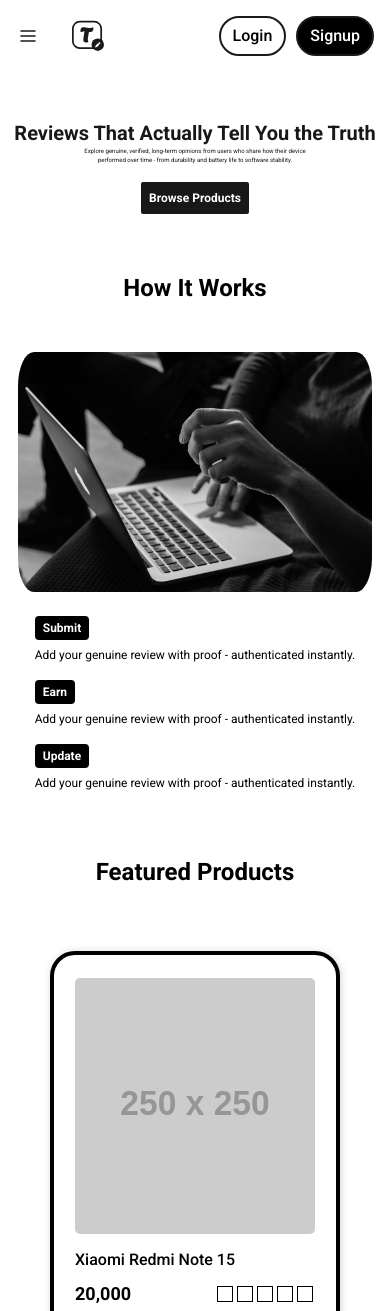
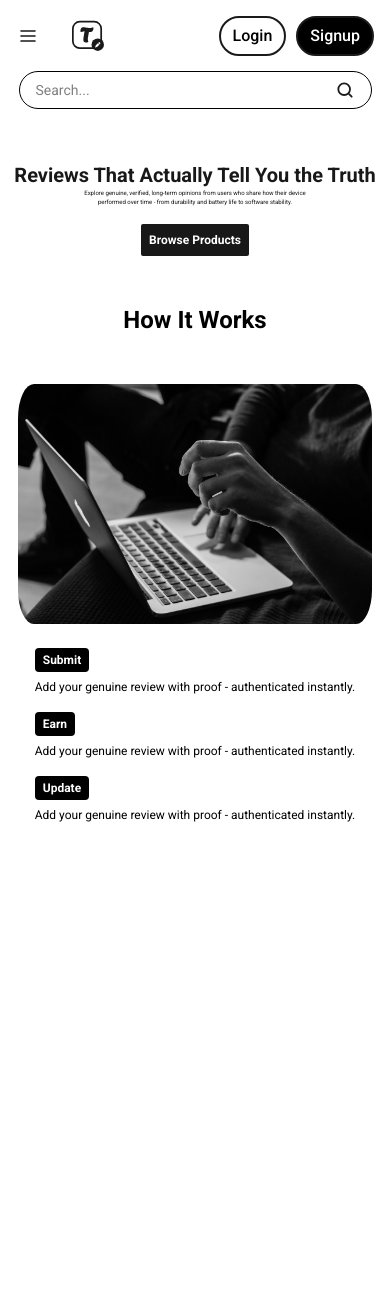
Before and after one commit to pandeynikhilone/truloop, a Next.js app: page / in a window 390 px wide. Shown: the top 1311 px of the page. After the commit the page ends 844 px from the top, so only its background shows below. Built offline with nearby package versions, Linux system fonts and the light colour scheme.

Commit message:
style: Navigation side bar mobile view

```diff
--- a/app/components/Homepage.jsx
+++ b/app/components/Homepage.jsx
@@ -4,8 +4,8 @@ import React, { useState } from "react";
 
 function Search() {
   return (
-    <div className="text-center">
-      <div className="w-60 h-9 px-4 rounded-[60px] outline-1 outline-Grey-2 flex items-center gap-2">
+    <div className="flex justify-center w-full">
+      <div className="w-[90%] h-9 px-4 rounded-[60px] outline-1 outline-Grey-2 flex items-center gap-2">
         {/* Input field */}
         <input
           type="text"
@@ -38,7 +38,7 @@ function Navigation() {
         <div className="flex gap-8 items-center">
           <button className="lg:hidden" onClick={toggleMenu}>
             <img
-              src={isOpen ? "/homepage/close_ring.svg" : "/homepage/menu.svg"}
+              src={"/homepage/menu.svg"}
               alt="Menu toggle"
               className="w-6 h-6 md:w-9 md:h-9"
             />
@@ -85,8 +85,35 @@ function Navigation() {
 
       {/* Mobile Menu */}
       {isOpen && (
-        <div className="mt-4 flex flex-col gap-3 font-medium">
-          <div className="flex justify-center">{<Search />}</div>
+        <div
+  className={`
+    fixed top-0 left-0
+    max-w-75 h-[80vh] p-[30px] gap-6
+    rounded-tr-[1.5rem] rounded-br-[1.5rem]
+    bg-white shadow-[-2px_0_16px_0_#CCC]
+    z-50 mt-4
+    flex flex-col font-medium
+
+    transform transition-transform duration-500 ease-in-out
+    ${isOpen ? "translate-x-0" : "-translate-x-full"}
+  `}
+>
+
+  <div className="flex flex-col gap-15">
+    <div>
+      <button
+        className="lg:hidden flex w-full justify-end"
+        onClick={toggleMenu}
+      >
+        <img
+          src={"/homepage/close_ring.svg"}
+          alt="Menu toggle"
+          className="w-6 h-6 md:w-9 md:h-9"
+        />
+      </button>
+    </div>
+
+    <div className="flex flex-col gap-6">
       <button
         className="rounded-[2.8125rem] w-50 self-center border-2 border-[#1A1A1A] px-5 py-1.5"
         onClick={() => setIsOpen(false)}
@@ -100,6 +127,7 @@ function Navigation() {
       >
         Products
       </button>
+
       <button
         className="rounded-[2.8125rem] w-50 self-center border-2 border-[#1A1A1A] px-5 py-1.5"
         onClick={() => setIsOpen(false)}
@@ -107,6 +135,9 @@ function Navigation() {
         Profile
       </button>
     </div>
+  </div>
+</div>
+
       )}
     </nav>
   );
@@ -115,8 +146,9 @@ function Navigation() {
 function HeroSection() {
   return (
     <>
+      <div className="flex justify-center">{<Search />}</div>
       <div className="lg:bg-[url(/homepage/background.png)]">
-        <div className="self-stretch h-50 md:h-100 lg:h-[90vh] items-center flex justify-center bg-white opacity-90">
+        <div className="self-stretch mt-4 h-45 md:h-100 lg:h-[90vh] items-center flex justify-center bg-white opacity-90">
           <div className="p-3 inline-flex flex-col justify-start items-center gap-2.5">
             <div className="self-stretch flex flex-col justify-start items-center gap-0.75 md:gap-3">
               <div className="self-stretch text-center justify-start text-xl md:text-3xl lg:text-5xl font-bold leading-5">
@@ -216,90 +248,15 @@ const products = [
   },
 ];
 
-function ProductCard({ product }) {
+function Homepage() {
   return (
-    <div>
-      <div className="w-72 inline-flex flex-col justify-start items-start gap-6">
-        <div className="self-stretch h-96 px-6 py-4 bg-Grey-11 rounded-3xl shadow-[1px_1px_10px_0px_rgba(204,204,204,1.00)] outline outline-4 outline-offset-[-3.50px] outline-Grey-2 flex flex-col justify-center items-center gap-4 overflow-hidden">
-
-          <div className="flex flex-col justify-start items-center gap-4">
-            <img
-              className="w-64 h-64 rounded-[5px]"
-              src={product.image}
-              alt={product.name}
-            />
-
-            <div className="flex flex-col justify-start items-start gap-2">
-              <div className="w-60 text-Grey-2 text-base font-medium leading-5">
-                {product.name}
-              </div>
-
-              <div className="w-60 inline-flex justify-between items-center">
-                <div className="flex items-center gap-1">
-                  <div className="text-Grey-2 text-lg font-bold leading-8">
-                    {product.price}
-                  </div>
-                </div>
-
-                {/* Rating */}
-                <div className="flex">
-                  {[...Array(product.rating)].map((_, i) => (
-                    <div key={i} className="w-5 h-5 relative">
-                      <div className="w-3.5 h-3.5 absolute left-[2.81px] top-[3.07px] bg-Grey-2 outline outline-1 outline-offset-[-0.50px] outline-Grey-2" />
-                    </div>
-                  ))}
-                </div>
-
-              </div>
-            </div>
-          </div>
-        </div>
-
-        {/* Button */}
-        <div className="w-72 pl-8 pr-9 py-2.5 bg-Grey-2 rounded-[50px] outline outline-[3px] outline-offset-[-3px] outline-Grey-2 inline-flex justify-center items-center gap-2">
-          <div className="w-4 h-4 bg-Grey-11" />
-          <div className="text-Grey-11 text-base font-medium leading-5">
-            View Reviews
-          </div>
-        </div>
-      </div>
+    <div className="relative z-0">
+      <Navigation />
+      <HeroSection />
+      <OurRole />
+      {/* <FeaturedProducts /> */}
     </div>
   );
 }
 
-function FeaturedProducts() {
-  return (
-    <section className="flex flex-col items-center gap-16 my-16 w-full">
-
-      {/* Heading */}
-      <div className="text-center text-2xl md:text-3xl lg:text-5xl font-bold">
-        Featured Products
-      </div>
-
-      {/* Cards Wrapper (THIS WAS MISSING) */}
-      <div className="flex flex-wrap justify-center gap-10">
-        {products.map((product) => (
-          <ProductCard
-            key={product.id}
-            product={product}
-          />
-        ))}
-      </div>
-
-    </section>
-  );
-}
-
-
-function Homepage() {
-  return (
-    <>
-      <Navigation />
-      <HeroSection />
-      <OurRole />
-      <FeaturedProducts />
-    </>
-  );
-}
-
 export default Homepage;
```
Also changed, not shown: public/homepage/icon/Star_light.svg (added). Lines whose indentation alone changed are shown as unchanged.
